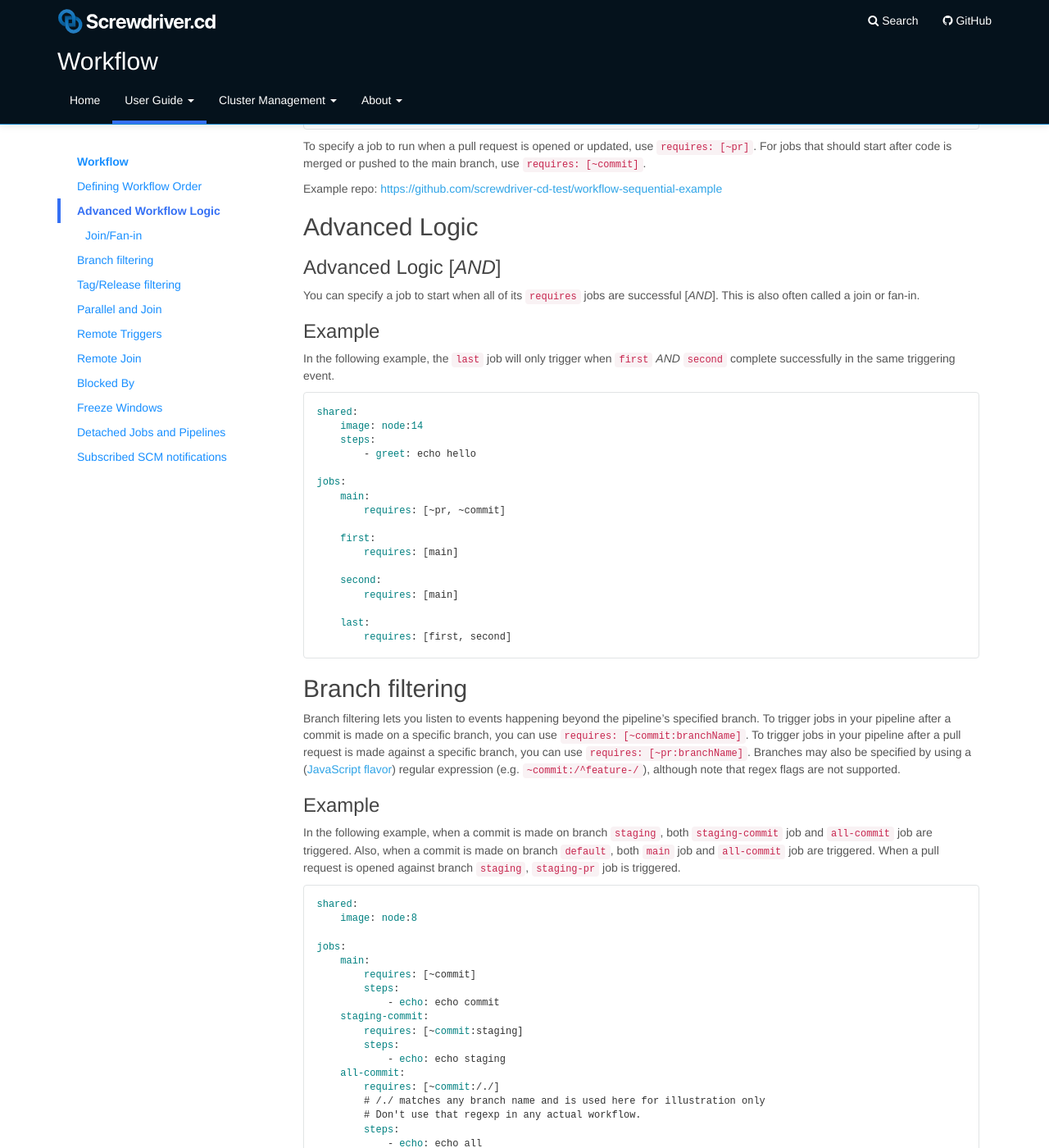
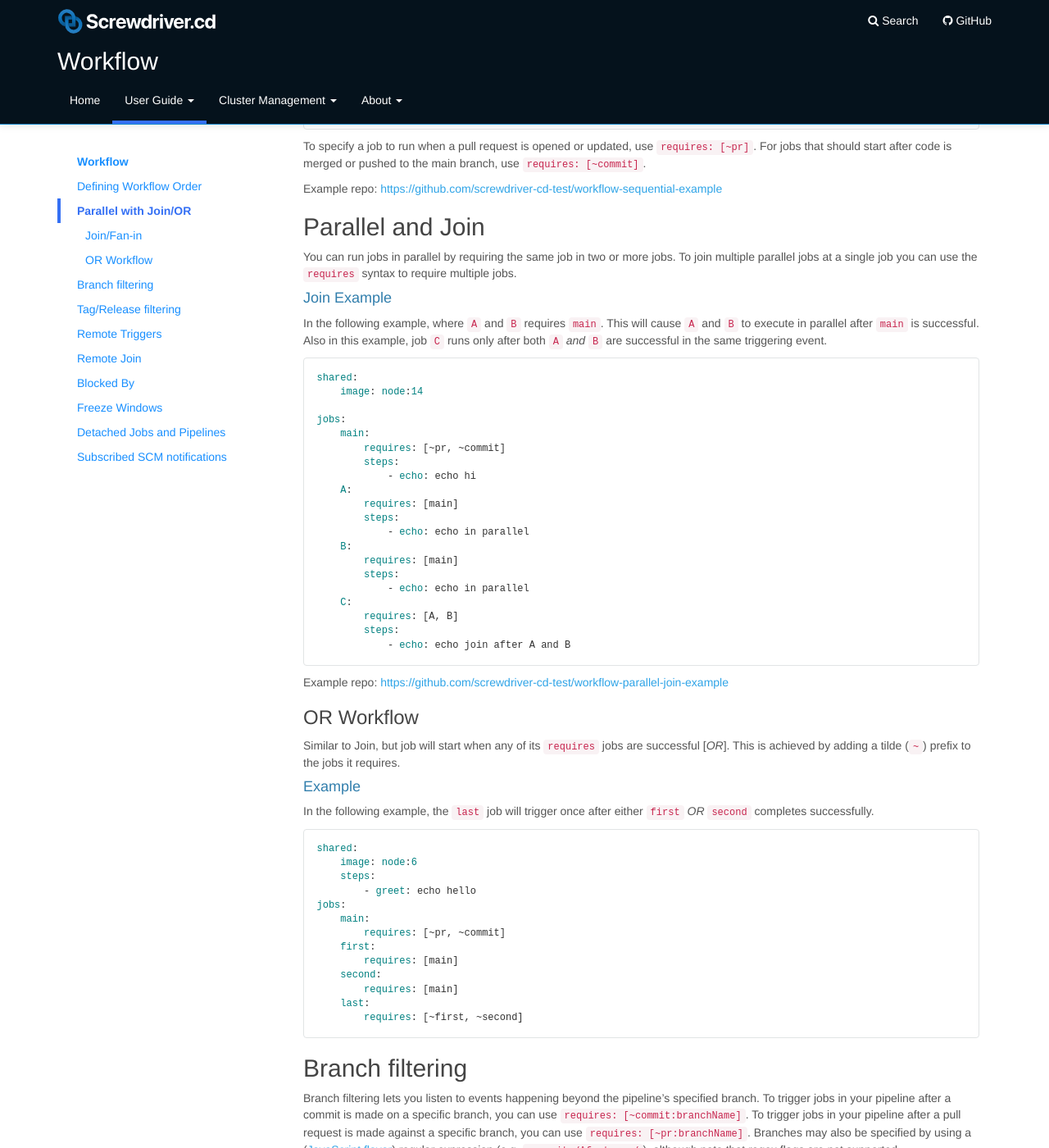
Before and after one commit to screwdriver-cd/guide, a Jekyll site: the page built from docs/user-guide/configuration/workflow.md, in a window 1280 px wide and 1400 px high, scrolled down 948 px. Shown: the whole window at 82% size. Built offline with Jekyll 4.4.1, drawn with Linux system fonts in a browser that asks for light colours; some of the changed text lies outside the part shown.

Commit message:
feat: add OR join doc back (#476)
* feat: add OR join doc back

* fix: remove separate and section

````diff
--- a/docs/user-guide/configuration/workflow.md
+++ b/docs/user-guide/configuration/workflow.md
@@ -8,17 +8,18 @@ toc:
       url: "#workflow"
     - title: Defining Workflow Order
       url: "#defining-workflow-order"
-    - title: Advanced Workflow Logic
-      url: "#advanced-logic"
+    - title: Parallel with Join/OR
+      url: "#parallel-and-join"
     - title: Join/Fan-in
-      url: "#advanced-logic-and"
+      url: "#join-example"
+      subitem: true
+    - title: OR Workflow
+      url: "#or-workflow"
       subitem: true
     - title: Branch filtering
       url: "#branch-filtering"
     - title: Tag/Release filtering
       url: "#tagrelease-filtering"
-    - title: Parallel and Join
-      url: "#parallel-and-join"
     - title: Remote Triggers
       url: "#remote-triggers"
     - title: Remote Join
@@ -71,31 +72,58 @@ To specify a job to run when a pull request is opened or updated, use `requires:
 
 Example repo: <https://github.com/screwdriver-cd-test/workflow-sequential-example>
 
-## Advanced Logic
-### Advanced Logic [_AND_]
-You can specify a job to start when all of its `requires` jobs are successful [_AND_]. This is also often called a join or fan-in.
 
-### Example
-In the following example, the `last` job will only trigger when `first` _AND_ `second` complete successfully in the same triggering event.
+## Parallel and Join
+You can run jobs in parallel by requiring the same job in two or more jobs. To join multiple parallel jobs at a single job you can use the `requires` syntax to require multiple jobs.
+
+#### Join Example
+In the following example, where `A` and `B` requires `main`. This will cause `A` and `B` to execute in parallel after `main` is successful. Also in this example, job `C` runs only after both `A` _and_ `B` are successful in the same triggering event.
 
 ```
 shared:
     image: node:14
-    steps:
-        - greet: echo hello
 
 jobs:
     main:
         requires: [~pr, ~commit]
+        steps:
+            - echo: echo hi
+    A:
+        requires: [main]
+        steps:
+            - echo: echo in parallel
+    B:
+        requires: [main]
+        steps:
+            - echo: echo in parallel
+    C:
+        requires: [A, B]
+        steps:
+            - echo: echo join after A and B
+```
 
+Example repo: <https://github.com/screwdriver-cd-test/workflow-parallel-join-example>
+
+### OR Workflow
+Similar to Join, but job will start when any of its `requires` jobs are successful [_OR_]. This is achieved by adding a tilde (`~`) prefix to the jobs it requires.
+
+#### Example
+In the following example, the `last` job will trigger once after either `first` _OR_ `second` completes successfully.
+
+```
+shared:
+    image: node:6
+    steps:
+        - greet: echo hello
+jobs:
+    main:
+        requires: [~pr, ~commit]
     first:
         requires: [main]
-
     second:
         requires: [main]
-
     last:
-        requires: [first, second]
+        requires: [~first, ~second]
 ```
 
 ## Branch filtering
@@ -157,37 +185,6 @@ jobs:
         steps:
             - echo: echo stable release
 ```
-
-## Parallel and Join
-You can run jobs in parallel by requiring the same job in two or more jobs. To join multiple parallel jobs at a single job you can use the `requires` syntax to require multiple jobs.
-
-#### Example
-In the following example, where `A` and `B` requires `main`. This will cause `A` and `B` to execute in parallel after `main` is successful. Also in this example, job `C` runs only after both `A` _and_ `B` are successful in the same triggering event.
-
-```
-shared:
-    image: node:14
-
-jobs:
-    main:
-        requires: [~pr, ~commit]
-        steps:
-            - echo: echo hi
-    A:
-        requires: [main]
-        steps:
-            - echo: echo in parallel
-    B:
-        requires: [main]
-        steps:
-            - echo: echo in parallel
-    C:
-        requires: [A, B]
-        steps:
-            - echo: echo join after A and B
-```
-
-Example repo: <https://github.com/screwdriver-cd-test/workflow-parallel-join-example>
 
 ## Remote Triggers
 To trigger a job in your pipeline after a job in another pipeline is finished, you can use remote requires. The format is `~sd@pipelineID:jobName`. `~pr`, `~commit`, and jobs with `~sd@pipelineID:jobName` format follow _OR_ logic.
````
Also changed, not shown: Gemfile.lock.
